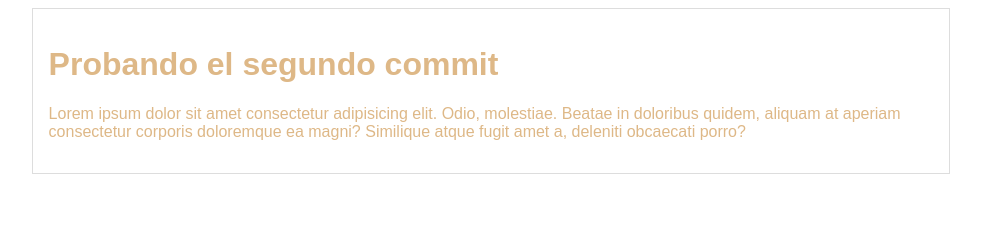
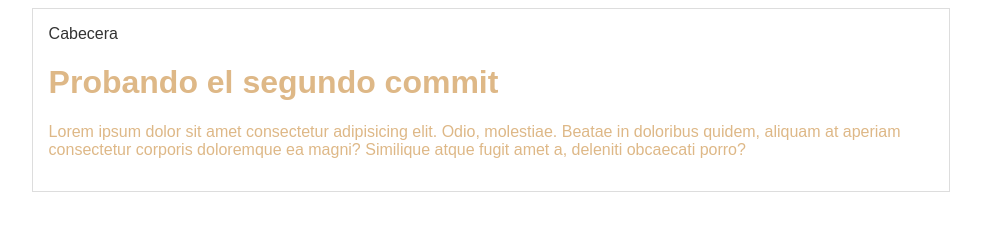
Before and after one commit to HectorMarcos/pruebasGit, a plain HTML site: page index.html in a window 1280 px wide. Shown: the whole page, without its empty margins (149-1130 px from the left). Drawn offline with Linux system fonts and the light colour scheme.

Commit message:
Estructura inicial de la cabecera

```diff
--- a/index.html
+++ b/index.html
@@ -9,6 +9,7 @@
 	</head>
 	<body>
 		<main id="container">
+			<header id="cabecera">Cabecera</header>
 			<div class="post">
 				<h1>Probando el segundo commit</h1>
 				<p>
```
